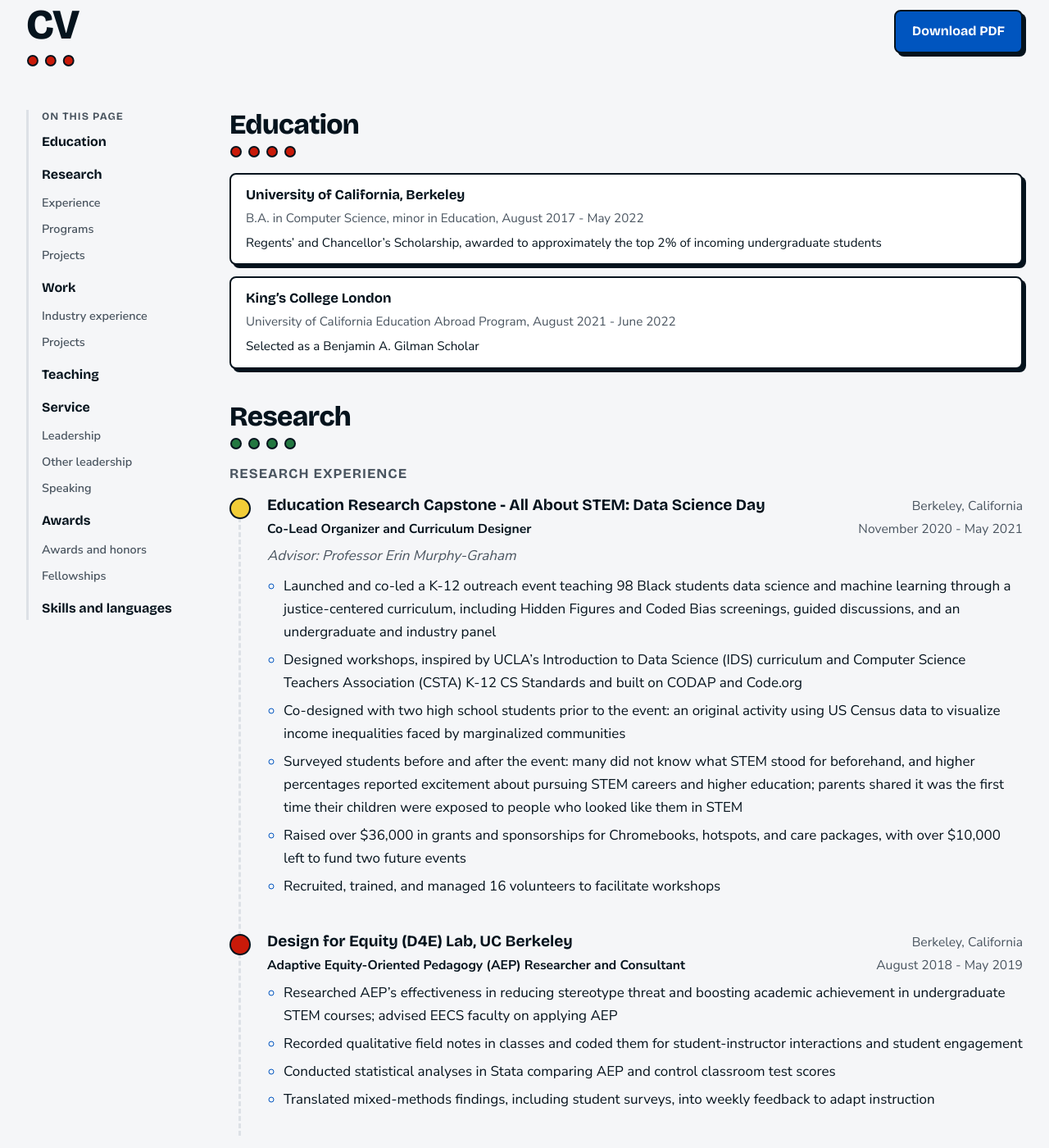
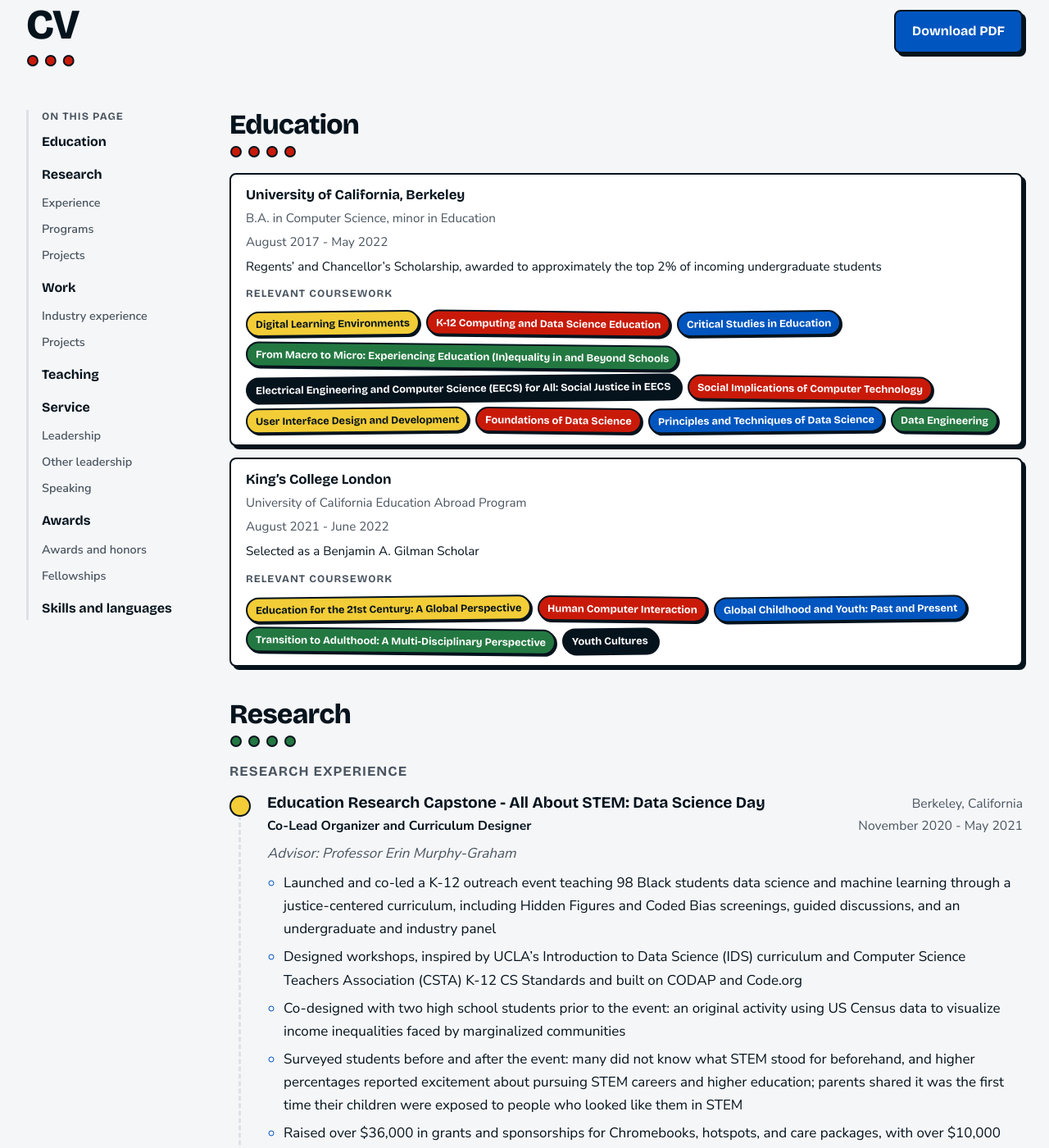
Before and after one commit to sarah-adebabay/sarah-adebabay.github.io, a Jekyll site: the page built from _pages/cv.md, in a window 1280 px wide and 1400 px high, scrolled down 197 px. Shown: the whole window at 82% size. Built offline with Jekyll 4.4.1, drawn with Linux system fonts in a browser that asks for light colours.

Commit message:
Put school, degree and dates on their own lines and add coursework pills to Education
Education entries now come from _data/home.yml on both the homepage and the CV.
The CV lists relevant coursework for Berkeley and King's College as sticker pills
in the alternating color cycle.

Co-Authored-By: Claude Opus 5.5 <noreply@anthropic.com>

```diff
--- a/_data/home.yml
+++ b/_data/home.yml
@@ -31,14 +31,34 @@ interests:
   - Education equity
 
 education:
-  - title: "University of California, Berkeley, B.A. in Computer Science, minor in Education"
-    detail: "August 2017 - May 2022"
+  # school, degree and dates each show on their own line. coursework shows as pills on the CV page.
+  - school: "University of California, Berkeley"
+    degree: "B.A. in Computer Science, minor in Education"
+    dates: "August 2017 - May 2022"
     notes:
-      - "Regents’ and Chancellor’s Scholarship - awarded to approximately the top 2% of incoming undergraduate students"
-  - title: "King’s College London, University of California Education Abroad Program"
-    detail: "August 2021 - June 2022"
+      - "Regents’ and Chancellor’s Scholarship, awarded to approximately the top 2% of incoming undergraduate students"
+    coursework:
+      - "Digital Learning Environments"
+      - "K-12 Computing and Data Science Education"
+      - "Critical Studies in Education"
+      - "From Macro to Micro: Experiencing Education (In)equality in and Beyond Schools"
+      - "Electrical Engineering and Computer Science (EECS) for All: Social Justice in EECS"
+      - "Social Implications of Computer Technology"
+      - "User Interface Design and Development"
+      - "Foundations of Data Science"
+      - "Principles and Techniques of Data Science"
+      - "Data Engineering"
+  - school: "King’s College London"
+    degree: "University of California Education Abroad Program"
+    dates: "August 2021 - June 2022"
     notes:
       - "Selected as a Benjamin A. Gilman Scholar"
+    coursework:
+      - "Education for the 21st Century: A Global Perspective"
+      - "Human Computer Interaction"
+      - "Global Childhood and Youth: Past and Present"
+      - "Transition to Adulthood: A Multi-Disciplinary Perspective"
+      - "Youth Cultures"
 
 skills:
   - title: "Data & Analytics"
--- a/_layouts/brick-home.html
+++ b/_layouts/brick-home.html
@@ -116,7 +116,7 @@
       </ul>
       <h3 class="sub">Education</h3>
       <ul class="plain">
-        {% for e in h.education %}<li><strong>{{ e.title }}</strong><small>{{ e.detail }}</small>{% for n in e.notes %}<small>{{ n }}</small>{% endfor %}</li>
+        {% for e in h.education %}<li class="edu"><strong>{{ e.school }}</strong><small>{{ e.degree }}</small><small>{{ e.dates }}</small>{% for n in e.notes %}<small>{{ n }}</small>{% endfor %}</li>
         {% endfor %}
       </ul>
       {% include brick/see-more.html anchor="education" count=h.education.size noun="schools" %}
--- a/_pages/cv.md
+++ b/_pages/cv.md
@@ -29,8 +29,10 @@ redirect_from:
 <section class="record" id="education">
   <h2>Education</h2>
   <ul class="plain">
-    <li><strong>University of California, Berkeley</strong><small>B.A. in Computer Science, minor in Education, August 2017 - May 2022</small><p class="li-about">Regents’ and Chancellor’s Scholarship, awarded to approximately the top 2% of incoming undergraduate students</p></li>
-    <li><strong>King’s College London</strong><small>University of California Education Abroad Program, August 2021 - June 2022</small><p class="li-about">Selected as a Benjamin A. Gilman Scholar</p></li>
+    {% for e in site.data.home.education %}<li class="edu"><strong>{{ e.school }}</strong><small>{{ e.degree }}</small><small>{{ e.dates }}</small>{% for n in e.notes %}<p class="li-about">{{ n }}</p>{% endfor %}
+      {% if e.coursework %}<p class="edu-lbl">Relevant coursework</p>
+      <ul class="stickers small coursework" aria-label="Relevant coursework at {{ e.school }}">{% for c in e.coursework %}<li>{{ c }}</li>{% endfor %}</ul>{% endif %}</li>
+    {% endfor %}
   </ul>
 </section>
 
--- a/assets/css/brick.css
+++ b/assets/css/brick.css
@@ -364,13 +364,21 @@ p { margin: 0 0 16px; }
 .timeline ul li::marker { color: var(--grape); }
 
 .plain { list-style: none; padding: 0; margin: 0; display: grid; gap: 14px; }
-.plain li {
+.plain > li {
   background: var(--surface); border: 2px solid var(--line); border-radius: 8px;
   padding: 14px 18px; box-shadow: 4px 4px 0 var(--line);
 }
 .plain strong { font-family: var(--display); font-weight: 700; font-size: 1.05rem; display: block; line-height: 1.35; }
 .plain small { display: block; color: var(--muted); font-size: 0.95rem; margin-top: 4px; }
 .plain .li-about { margin: 6px 0 0; font-size: 0.95rem; line-height: 1.5; }
+/* Education: school, degree and dates each on their own line; CV entries add coursework pills (sticker style, same color cycle) */
+.plain .edu-lbl { margin: 14px 0 0; font: 700 .8rem var(--display); text-transform: uppercase; letter-spacing: .08em; color: var(--muted); }
+.stickers.coursework { margin-top: 10px; gap: 12px 10px; }
+/* Course names are long, so the tilt is gentler than the interest stickers' or the pills would overlap */
+.stickers.coursework li { max-width: 100%; border-radius: 18px; }
+.stickers.coursework li:nth-child(odd) { transform: rotate(-.6deg); }
+.stickers.coursework li:nth-child(even) { transform: rotate(.6deg); }
+.stickers.coursework li:hover { transform: rotate(0) scale(1.03); }
 .see-all { margin: 30px 0 0; }
 .see-all .btn { display: inline-block; text-decoration: none; }
 /* "See all N things" link under each home subsection, underlined in the section's stud color. */
@@ -526,7 +534,7 @@ footer .hand { font-size: 1.3rem; }
   .hero { background: none; }
   .sectionnav, .theme-toggle, .actions, .playground { display: none; }
   .wrap { grid-template-columns: 1fr; }
-  .card, .plain li, .contact { box-shadow: none; }
+  .card, .plain > li, .contact { box-shadow: none; }
 }
 
 /* ---------- Additions for the multi-page site ---------- */
```
